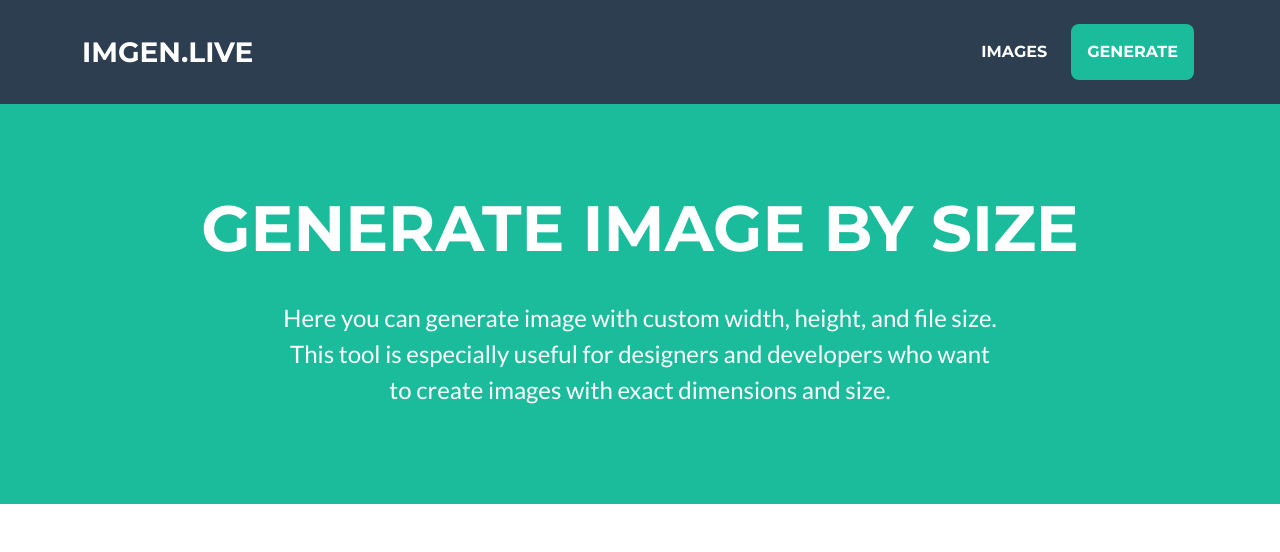
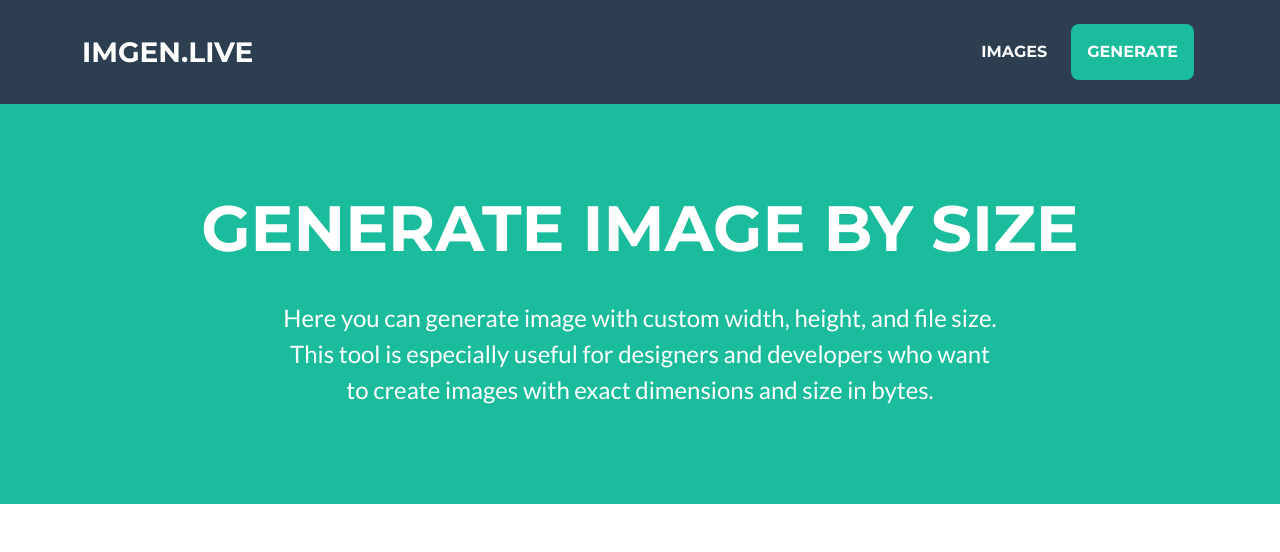
Before and after one commit to VitalySvyatyuk/imgen, a Django app: page / in a window 1280 px wide. Shown: the top 552 px of the page. Run offline with Django 5.2, Linux system fonts and the light colour scheme; data that the repository does not hold is empty; some libraries are stand-ins or nearby versions.

Commit message:
Update description

```diff
--- a/templates/index.html
+++ b/templates/index.html
@@ -46,7 +46,7 @@
                 <p class="masthead-subheading font-weight-light mb-0">
                     Here you can generate image with custom width, height, and file size.
                     This tool is especially useful for designers and developers who want to
-                    create images with exact dimensions and size.
+                    create images with exact dimensions and size in bytes.
                 </p>
             </div>
         </header>
```
